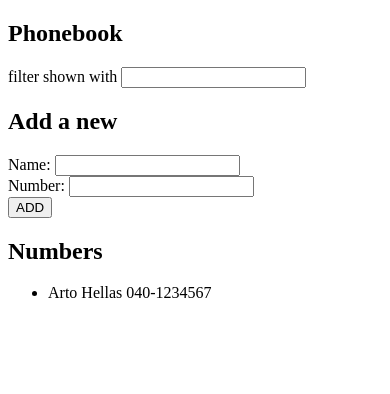
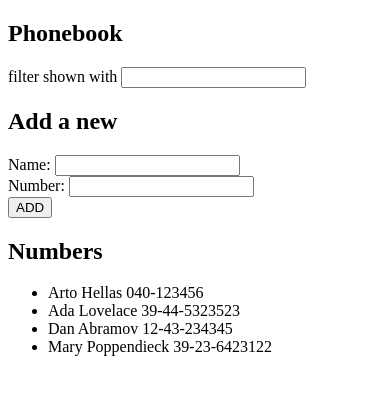
Before and after one commit to MauroLG/fullstackopen-course, a React (Create React App) app in the folder part2/phonebook/: page / in a window 390 px wide. Shown: the top 394 px of the page. Built offline with nearby package versions, Linux system fonts and the light colour scheme; data requests are answered from the project's data file.

Commit message:
phonebook exercise 2.11 added axios and db.json

```diff
--- /dev/null
+++ b/part2/phonebook/db.json
@@ -0,0 +1,24 @@
+{
+  "persons": [
+    {
+      "name": "Arto Hellas",
+      "number": "040-123456",
+      "id": 1
+    },
+    {
+      "name": "Ada Lovelace",
+      "number": "39-44-5323523",
+      "id": 2
+    },
+    {
+      "name": "Dan Abramov",
+      "number": "12-43-234345",
+      "id": 3
+    },
+    {
+      "name": "Mary Poppendieck",
+      "number": "39-23-6423122",
+      "id": 4
+    }
+  ]
+}
--- a/part2/phonebook/src/App.js
+++ b/part2/phonebook/src/App.js
@@ -1,15 +1,22 @@
-import React, { useState } from 'react'
+import React, { useState, useEffect } from 'react'
 import Persons from './components/Persons'
 import PersonForm from './components/PersonForm'
 import Filter from './components/Filter'
+import axios from 'axios'
 
 const App = () => {
-  const [persons, setPersons] = useState([
-    { name: 'Arto Hellas', number: '040-1234567' }
-  ])
+  const [persons, setPersons] = useState([])
   const [newName, setNewName] = useState('')
   const [newNumber, setNewNumber] = useState('')
   const [filter, setFilter] = useState('')
+
+  useEffect(() => {
+    axios
+      .get('http://localhost:3001/persons')
+      .then(response => {
+        setPersons(response.data)
+      })
+  }, [])
 
   const handleNameChange = (event) => {
     setNewName(event.target.value)
--- a/part2/phonebook/src/components/Persons.js
+++ b/part2/phonebook/src/components/Persons.js
@@ -1,11 +1,11 @@
 import React from 'react'
 
-const Person = ({ person }) => <li key={person.name}>{person.name} {person.number}</li>
+const Person = ({ person }) => <li>{person.name} {person.number}</li>
 
 const Persons = ({ filter, persons }) => {
   return (
     <ul>
-      {persons.filter(person => person.name.toLowerCase().includes(filter)).map(person => <Person person={person} />)}
+      {persons.filter(person => person.name.toLowerCase().includes(filter)).map(person => <Person key={person.name} person={person} />)}
     </ul>
   )
 }
```
